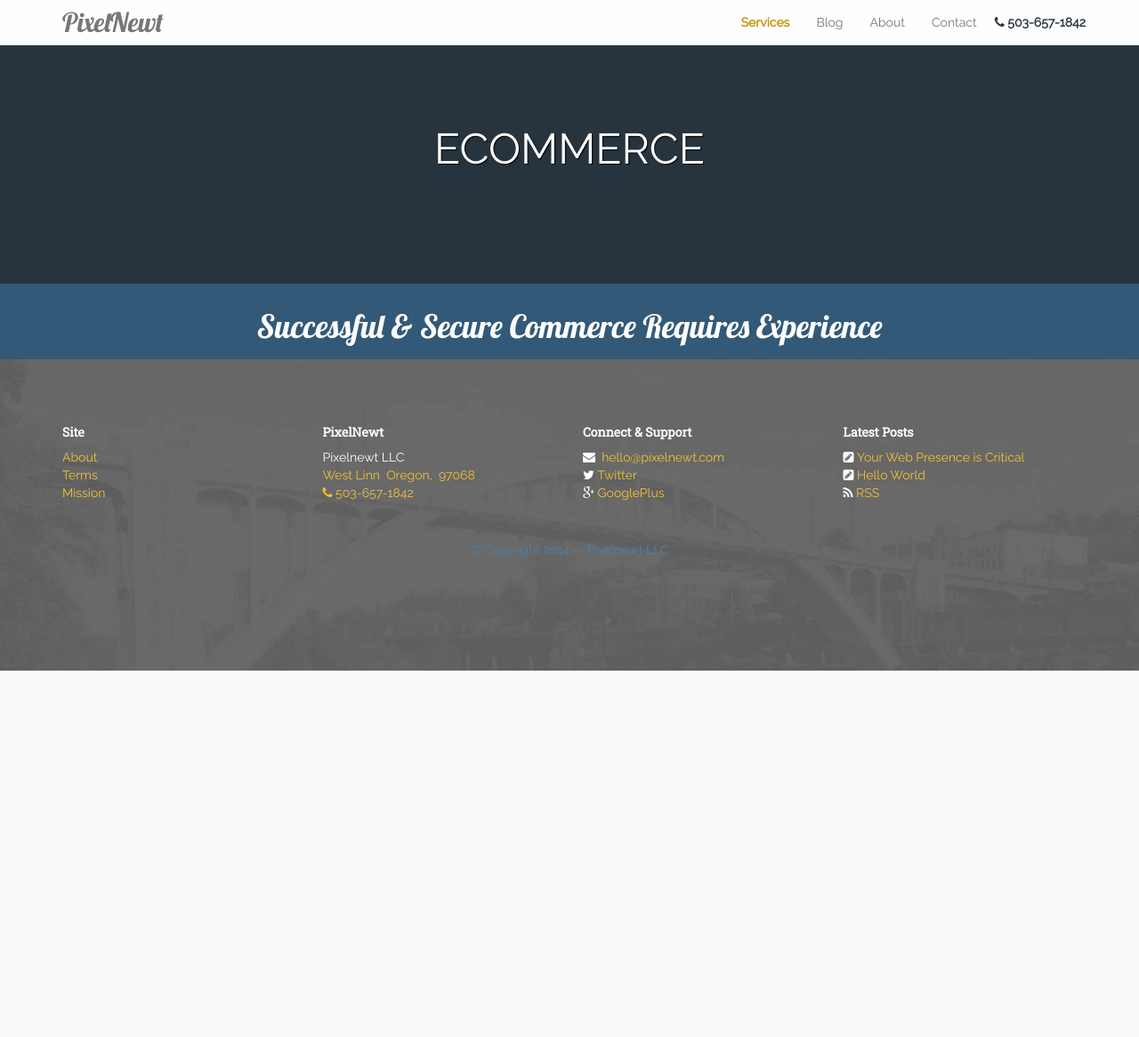
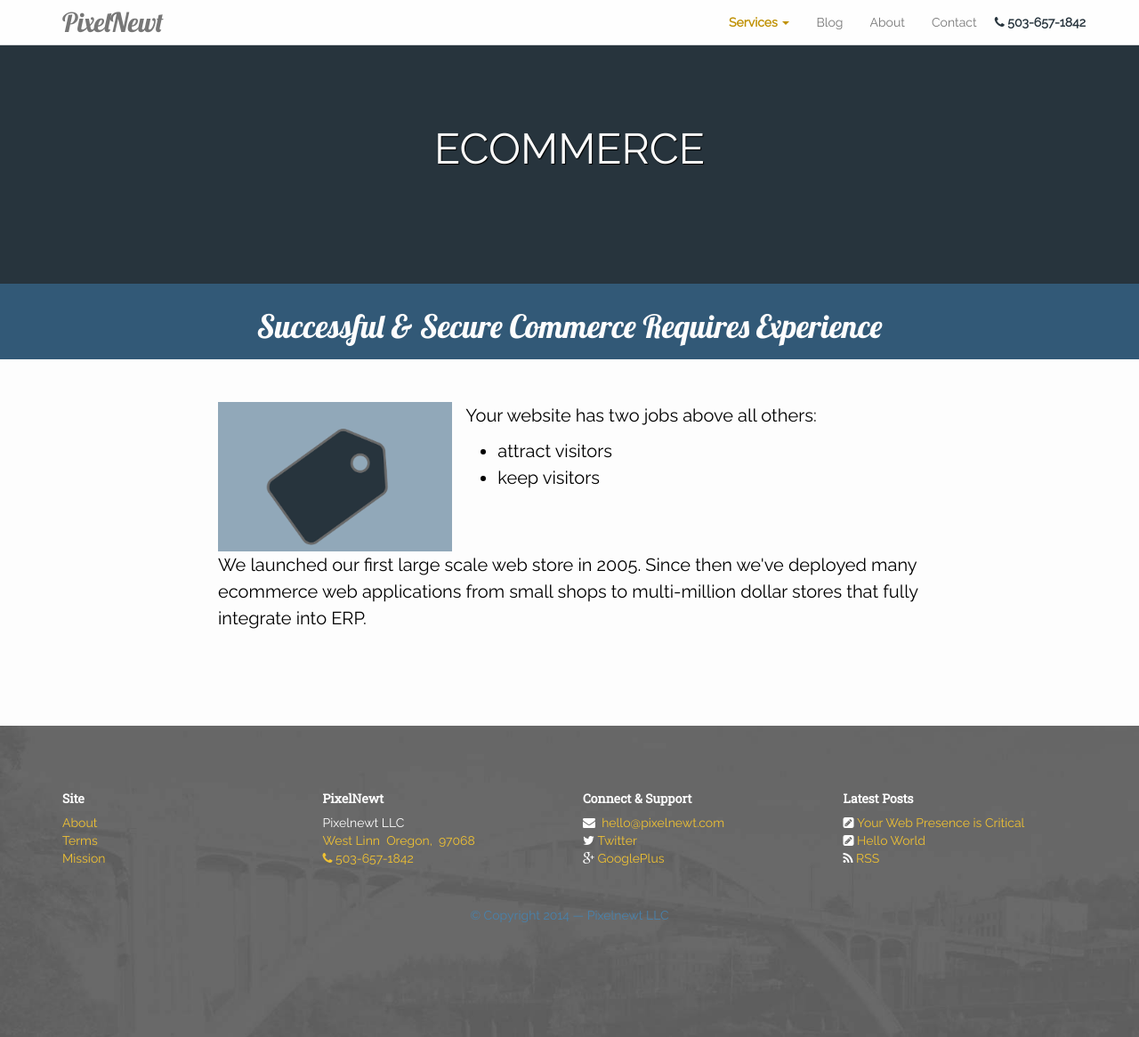
Before and after one commit to PixelNewt/pixelnewt.github.io, a Jekyll site: the page built from services/ecommerce.html, in a window 1280 px wide and 1166 px high. Shown: the whole window at 89% size. Built offline with Jekyll 4.4.1, drawn with Linux system fonts in a browser that asks for light colours.

Commit message:
Navigation dropdown for services. Framing each service landing page.

```diff
--- a/_data/navigation.yml
+++ b/_data/navigation.yml
@@ -1,6 +1,3 @@
-
-- link: services
-  name: Services
 
 - link: blog
   name: Blog
--- /dev/null
+++ b/_includes/blocks/phone.html
@@ -0,0 +1,4 @@
+
+<a href="tel:{{ site.phone-number }}">
+  <i class="fa fa-phone"></i>&nbsp;{{ site.phone-string }}
+</a>
--- a/_includes/navigation/navigation.html
+++ b/_includes/navigation/navigation.html
@@ -16,6 +16,19 @@
     <div class="collapse navbar-collapse" id="scrollspy-links">
 
       <ul class="nav navbar-nav navbar-right" id="nav-links">
+
+
+        <li class="dropdown{% if page.active == 'services' %} active{% endif %}">
+          <a href="#" class="dropdown-toggle" data-toggle="dropdown">Services <span class="caret"></span></a>
+          <ul class="dropdown-menu" role="menu">
+            <li{% if page.subactive == 'webapps' %} class="active"{% endif %}><a href="{{ site.baseurl }}/services/webapps">Web Applications</a></li>
+            <li{% if page.subactive == 'ecommerce' %} class="active"{% endif %}><a href="{{ site.baseurl }}/services/ecommerce">eCommerce</a></li>
+            <li{% if page.subactive == 'saas' %} class="active"{% endif %}><a href="{{ site.baseurl }}/services/saas">SaaS</a></li>
+            <li{% if page.subactive == 'cloud' %} class="active"{% endif %}><a href="{{ site.baseurl }}/services/cloud">Cloud</a></li>
+            <li class="divider"></li>
+            <li{% if page.subactive == 'services' %} class="active"{% endif %}><a href="{{ site.baseurl }}/services">All Services</a></li>
+          </ul>
+        </li>
 
         {% for navLink in site.data.navigation %}
 
--- a/services/ecommerce.html
+++ b/services/ecommerce.html
@@ -10,3 +10,34 @@
 ---
 
 {% include sections/page_tagline.html %}
+
+
+<section id="commerce" class="palette background-bright">
+<div id="commerce-banner">
+
+    <div class="container horizontal-padding-large container-narrow">
+    <div class="row">
+
+      <div class="col-md-4 col-lg-4 background-slate-lighten-45 top-pad">
+          <img src="{{ site.baseurl }}/assets/img/commerce.png" class="img-responsive hidden-xs hidden-sm" alt="Responsiveness" />
+      </div><!-- /.col -->
+
+      <div class="col-md-8 col-lg-8">
+        <p>Your website has two jobs above all others:</p>
+        <ul>
+        <li>attract visitors</li>
+        <li>keep visitors</li>
+        </ul>
+      </div><!-- /.col -->
+
+    </div><!-- /.row -->
+
+    <div class="row">
+
+      <p>We launched our first large scale web store in 2005.  Since then we've deployed many ecommerce web applications from small shops to multi-million dollar stores that fully integrate into ERP.</p>
+
+    </div><!-- /.row -->
+    </div><!-- /.container -->
+
+</div><!-- /#commerce-banner -->
+</section><!-- /#commerce -->
--- a/services/index.html
+++ b/services/index.html
@@ -2,6 +2,7 @@
 layout: page
 title: Services
 active: services
+subactive: services
 header: "This is What We Do"
 banner: "services-header-banner"
 meta:
```
Also changed, not shown: _includes/blocks/email.html (added, +8 -0 lines), contact/index.html (+2 -10 lines), services/webapps.html (+19 -4 lines). Lines whose indentation alone changed are shown as unchanged.
